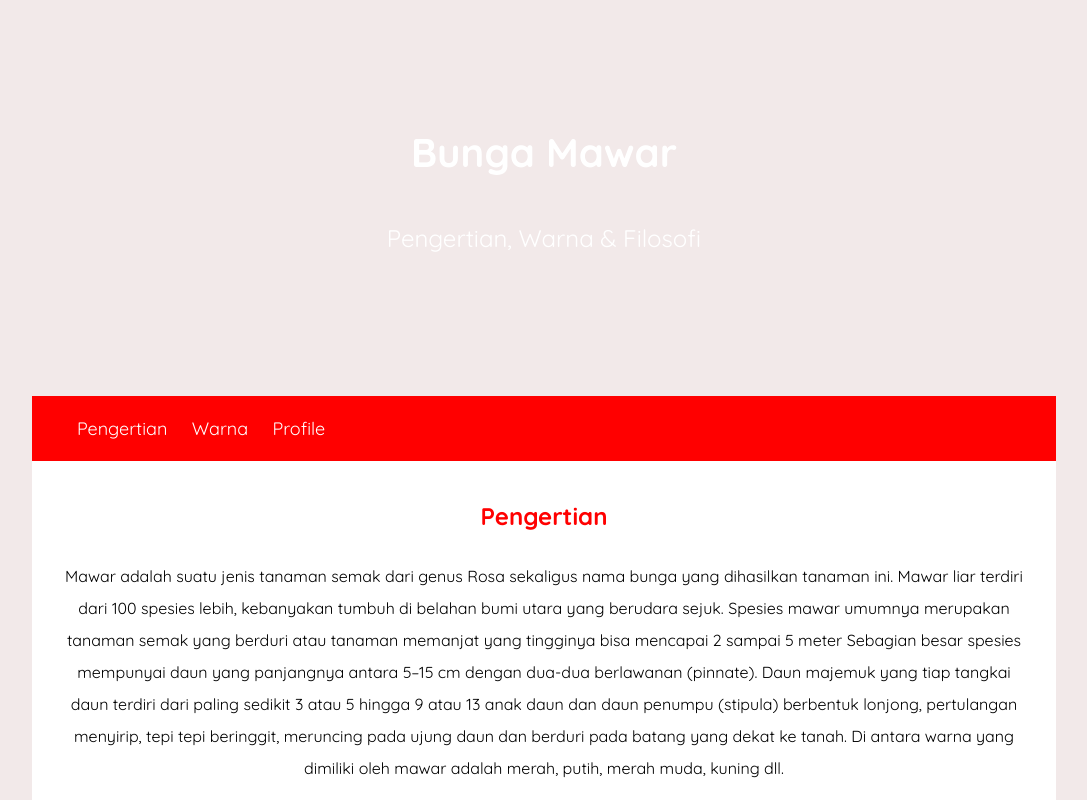
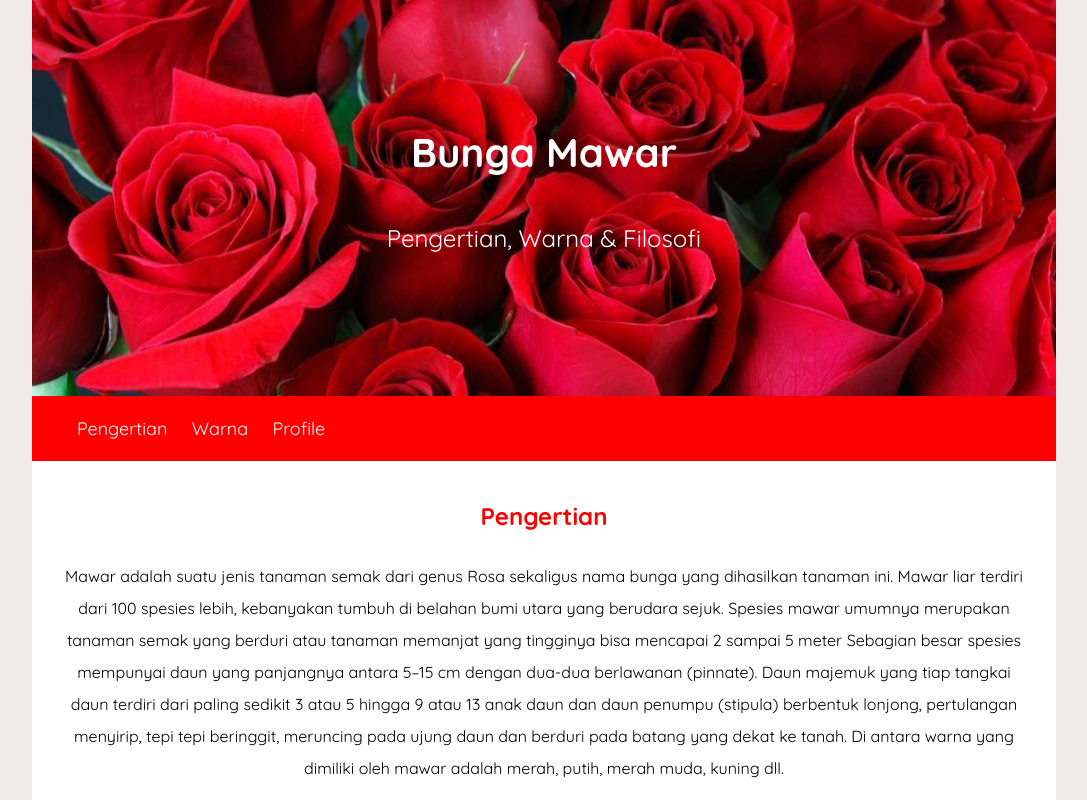
Before and after one commit to Safarotul/safa.github.io, a plain HTML site: page index.html in a window 1280 px wide. Shown: the top 800 px of the page, without its empty margins (96-1183 px from the left). Drawn offline with Linux system fonts and the light colour scheme.

Commit message:
Update styles.css

```diff
--- a/styles.css
+++ b/styles.css
@@ -25,7 +25,7 @@ main{
 .jumbotron{
     padding: 100px;
     background-size: 100%;
-    background-image: url(assets/image/mawar_merah.jpg);
+    background-image: url(mawar_merah.jpg);
     text-align: center;
     color: white;
 }
```
